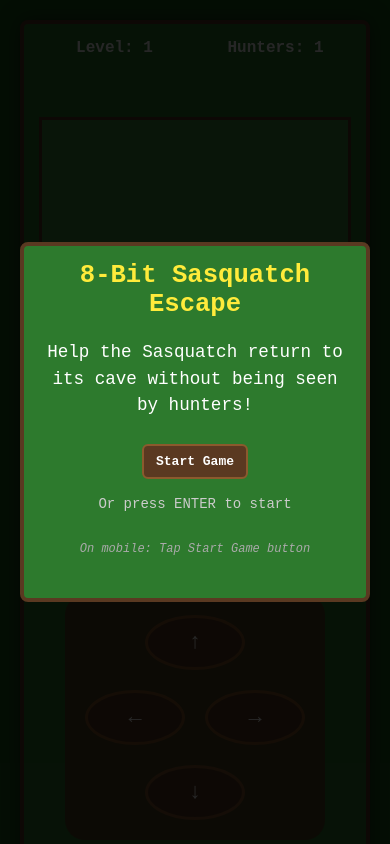
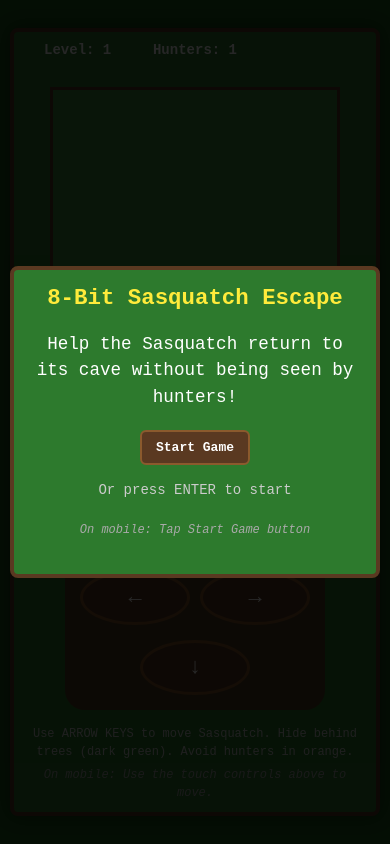
Before and after one commit to CptWow42/Sasquatch-Escape, a plain HTML site: page index.html in a window 390 px wide. Shown: the top 844 px of the page. Drawn offline with Linux system fonts and the light colour scheme.

Commit message:
Refactor styles for improved layout and responsiveness
Adjusted padding, font sizes, and dimensions for various elements to improve layout and responsiveness. Updated media queries for better mobile control display.

```diff
--- a/style.css
+++ b/style.css
@@ -12,7 +12,8 @@ body {
     align-items: center;
     min-height: 100vh;
     color: #fff;
-    padding: 20px;
+    padding: 10px;
+    -webkit-tap-highlight-color: transparent;
 }
 
 #gameContainer {
@@ -20,9 +21,10 @@ body {
     background: #2d7a2d;
     border: 4px solid #5a3921;
     border-radius: 8px;
-    padding: 20px;
+    padding: 15px;
     box-shadow: 0 0 20px rgba(0, 0, 0, 0.5);
     max-width: 100%;
+    width: 100%;
     overflow: hidden;
 }
 
@@ -30,7 +32,7 @@ body {
     display: flex;
     justify-content: space-between;
     margin-bottom: 15px;
-    font-size: 18px;
+    font-size: 16px;
     font-weight: bold;
     flex-wrap: wrap;
     gap: 10px;
@@ -38,7 +40,7 @@ body {
 
 #ui > div {
     flex: 1;
-    min-width: 120px;
+    min-width: 100px;
 }
 
 #message {
@@ -47,13 +49,13 @@ body {
     min-height: 25px;
     width: 100%;
     order: 3;
-    margin-top: 10px;
+    margin-top: 5px;
 }
 
 #gameBoard {
     display: grid;
-    grid-template-columns: repeat(15, minmax(0, 30px));
-    grid-template-rows: repeat(15, minmax(0, 30px));
+    grid-template-columns: repeat(15, 30px);
+    grid-template-rows: repeat(15, 30px);
     gap: 1px;
     background: #3e8c3e;
     border: 3px solid #5a3921;
@@ -64,14 +66,15 @@ body {
 }
 
 .cell {
-    width: 100%;
-    height: 100%;
-    aspect-ratio: 1/1;
+    width: 30px;
+    height: 30px;
     background: #4ca64c;
     display: flex;
     justify-content: center;
     align-items: center;
-    font-size: 16px;
+    font-size: 20px;
+    -webkit-user-select: none;
+    user-select: none;
 }
 
 /* Squatch Styling*/
@@ -148,6 +151,8 @@ button {
     transition: all 0.2s;
     min-width: 140px;
     touch-action: manipulation;
+    -webkit-tap-highlight-color: transparent;
+    user-select: none;
 }
 
 button:hover {
@@ -155,21 +160,22 @@ button:hover {
     transform: scale(1.05);
 }
 
-button:active {
+button:active, button.active {
+    background: #8b5a2d;
     transform: scale(0.95);
 }
 
 /* Mobile Touch Controls */
 #mobileControls {
-    margin: 20px 0;
-    display: flex;
+    margin: 15px 0;
+    display: none;
     justify-content: center;
 }
 
 .touch-controls {
-    background: rgba(90, 57, 33, 0.8);
+    background: rgba(90, 57, 33, 0.9);
     border-radius: 20px;
-    padding: 20px;
+    padding: 15px;
     backdrop-filter: blur(5px);
 }
 
@@ -179,7 +185,7 @@ button:active {
         ". up ."
         "left . right"
         ". down .";
-    gap: 15px;
+    gap: 10px;
     justify-items: center;
 }
 
@@ -191,13 +197,13 @@ button:active {
 }
 
 .touch-btn {
-    width: 70px;
-    height: 70px;
+    width: 65px;
+    height: 65px;
     background: #5a3921;
     border: 3px solid #8b5a2d;
     border-radius: 50%;
     color: white;
-    font-size: 28px;
+    font-size: 26px;
     font-weight: bold;
     display: flex;
     align-items: center;
@@ -206,11 +212,12 @@ button:active {
     user-select: none;
     cursor: pointer;
     transition: all 0.1s;
+    -webkit-tap-highlight-color: transparent;
 }
 
 .touch-btn:active, .touch-btn.active {
     background: #8b5a2d;
-    transform: scale(0.9);
+    transform: scale(0.85);
 }
 
 .touch-btn.up {
@@ -225,12 +232,12 @@ button:active {
 
 .touch-btn.left {
     grid-area: left;
-    margin-right: 10px;
+    margin-right: 5px;
 }
 
 .touch-btn.right {
     grid-area: right;
-    margin-left: 10px;
+    margin-left: 5px;
 }
 
 #instructions {
@@ -245,6 +252,7 @@ button:active {
     color: #aaa;
     margin-top: 5px;
     font-style: italic;
+    display: none;
 }
 
 /* Screen overlays */
@@ -263,23 +271,23 @@ button:active {
 
 .screenContent {
     background: #2d7a2d;
-    padding: 30px;
+    padding: 25px;
     border: 4px solid #5a3921;
     border-radius: 8px;
     text-align: center;
-    max-width: 90%;
+    max-width: 95%;
     width: 500px;
-    margin: 20px;
+    margin: 10px;
 }
 
 .screenContent h1 {
     color: #ffeb3b;
     margin-bottom: 20px;
-    font-size: 2em;
+    font-size: 1.8em;
 }
 
 .screenContent p {
-    margin-bottom: 25px;
+    margin-bottom: 20px;
     font-size: 1.1em;
     line-height: 1.5;
 }
@@ -325,23 +333,39 @@ button:active {
     }
 }
 
-/* Responsive adjustments */
+/* ========== RESPONSIVE DESIGN ========== */
+
+/* Show mobile controls on mobile devices */
 @media (max-width: 768px) {
+    #mobileControls {
+        display: flex !important;
+    }
+
+    .mobile-instruction {
+        display: block !important;
+    }
+
+    #gameContainer {
+        padding: 10px;
+    }
+
     #gameBoard {
-        grid-template-columns: repeat(15, minmax(0, 20px));
-        grid-template-rows: repeat(15, minmax(0, 20px));
+        grid-template-columns: repeat(15, 20px) !important;
+        grid-template-rows: repeat(15, 20px) !important;
     }
 
     .cell {
+        width: 20px !important;
+        height: 20px !important;
+        font-size: 16px !important;
+    }
+
+    #ui {
         font-size: 14px;
     }
 
-    #ui {
-        font-size: 16px;
-    }
-
     button {
-        padding: 10px 16px;
+        padding: 10px 15px;
         font-size: 14px;
         min-width: 120px;
     }
@@ -357,22 +381,43 @@ button:active {
     }
 
     .screenContent h1 {
-        font-size: 1.8em;
+        font-size: 1.6em;
     }
 }
 
-@media (max-width: 480px) {
-    #gameContainer {
-        padding: 15px;
+/* Also show on touch devices */
+@media (hover: none) and (pointer: coarse) {
+    #mobileControls {
+        display: flex !important;
     }
 
+    .mobile-instruction {
+        display: block !important;
+    }
+}
+
+/* Hide on desktop */
+@media (min-width: 769px) and (hover: hover) {
+    #mobileControls {
+        display: none !important;
+    }
+
+    .mobile-instruction {
+        display: none !important;
+    }
+}
+
+/* Small phones */
+@media (max-width: 480px) {
     #gameBoard {
-        grid-template-columns: repeat(15, minmax(0, 18px));
-        grid-template-rows: repeat(15, minmax(0, 18px));
+        grid-template-columns: repeat(15, 18px) !important;
+        grid-template-rows: repeat(15, 18px) !important;
     }
 
     .cell {
-        font-size: 12px;
+        width: 18px !important;
+        height: 18px !important;
+        font-size: 14px !important;
     }
 
     #controls {
@@ -382,7 +427,7 @@ button:active {
     button {
         padding: 8px 12px;
         font-size: 13px;
-        min-width: 100px;
+        min-width: 110px;
     }
 
     .touch-btn {
@@ -396,28 +441,36 @@ button:active {
     }
 
     .screenContent h1 {
-        font-size: 1.6em;
+        font-size: 1.4em;
+    }
+
+    #instructions {
+        font-size: 12px;
     }
 }
 
-/* Hide mobile controls on desktop by default */
-@media (min-width: 769px) {
-    #mobileControls {
-        display: none;
+/* Very small phones */
+@media (max-width: 360px) {
+    #gameBoard {
+        grid-template-columns: repeat(15, 16px) !important;
+        grid-template-rows: repeat(15, 16px) !important;
     }
 
-    .mobile-instruction {
-        display: none;
+    .cell {
+        width: 16px !important;
+        height: 16px !important;
+        font-size: 12px !important;
+    }
+
+    button {
+        padding: 6px 10px;
+        font-size: 12px;
+        min-width: 100px;
+    }
+
+    .touch-btn {
+        width: 50px;
+        height: 50px;
+        font-size: 20px;
     }
 }
-
-/* Show mobile controls on touch-capable devices */
-@media (hover: none) and (pointer: coarse) {
-    #mobileControls {
-        display: flex !important;
-    }
-
-    .mobile-instruction {
-        display: block !important;
-    }
-}
```
